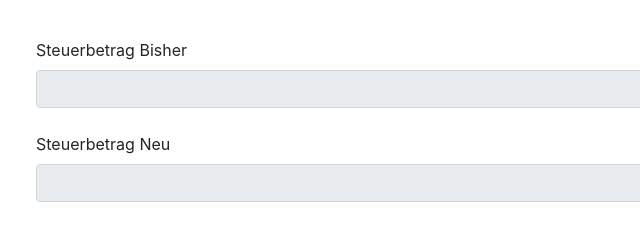
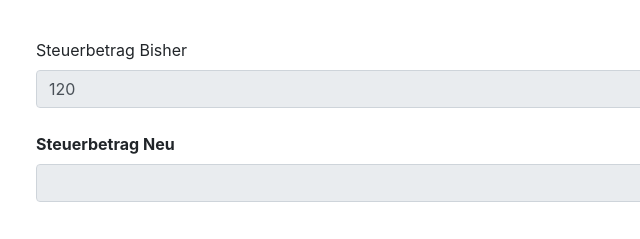
Before and after one commit to FabioTavernini/strassenverkehrssteuerrechner, a plain HTML site: page index.html in a window 1280 px wide. Both pictures are taken after a click on the button "Berechnen". Shown: the part 900-1139 px from the top of the page, 284-924 px from the left. Drawn offline with nearby package versions, Linux system fonts and the light colour scheme.

Commit message:
added calculation for current tax

```diff
--- a/index.html
+++ b/index.html
@@ -109,7 +109,7 @@
             <label for="steuerbisher">Steuerbetrag Bisher</label>
             <input class="form-control mb-4" type="number" name="steuerbisher" id="steuerbisher" readonly>
 
-            <label for="steuerneu">Steuerbetrag Neu</label>
+            <label for="steuerneu" class="font-weight-bold">Steuerbetrag Neu</label>
             <input class="form-control mb-4" type="number" name="steuerneu" id="steuerneu" readonly>
 
         </div>
@@ -130,9 +130,11 @@
             let leistung = parseFloat(document.getElementById('leistung').value);
             let marktdurchdringung = parseFloat(document.getElementById('marktdurchdringung').value);
 
-            taxneu = calculatetax(leergewicht, hubraum, leistung, marktdurchdringung);
+            taxneu = calculatetaxneu(leergewicht, hubraum, leistung, marktdurchdringung);
+            taxbisher = calculatetaxbisher(leergewicht, hubraum, leistung, marktdurchdringung);
 
             document.getElementById('steuerneu').value = taxneu;
+            document.getElementById('steuerbisher').value = taxbisher;
 
         }
 
--- a/script.js
+++ b/script.js
@@ -1,4 +1,4 @@
-function calculatetax(leergewicht, hubraum, leistung, marktdurchdringung) {
+function calculatetaxneu(leergewicht, hubraum, leistung, marktdurchdringung) {
 
 
     console.log(leergewicht, hubraum, leistung, marktdurchdringung)
@@ -29,8 +29,12 @@ function calculatetax(leergewicht, hubraum, leistung, marktdurchdringung) {
     // Extract FaktorX, FaktorY, FaktorZ from the selected row
     const { FaktorX, FaktorY, FaktorZ } = row;
 
+
+
+    const tax = (leergewicht * FaktorX) + (hubraum * FaktorY) + (leistung * FaktorZ);
+
+
     // Calculate the emission tax using the formula
-    const tax = (leergewicht * FaktorX) + (hubraum * FaktorY) + (leistung * FaktorZ);
 
     console.log(Math.round(tax));
 
@@ -38,3 +42,55 @@ function calculatetax(leergewicht, hubraum, leistung, marktdurchdringung) {
     return Math.round(tax);
 
 }
+
+
+
+function calculatetaxbisher(leergewicht, hubraum, leistung, marktdurchdringung) {
+
+
+    console.log(leergewicht, hubraum, leistung, marktdurchdringung)
+
+
+    const matrix = [
+        { Anteil: 0, FaktorX: 0.00000, FaktorY: 0.13010, FaktorZ: 0.00000 },
+        { Anteil: 3.5, FaktorX: 0.00276, FaktorY: 0.13010, FaktorZ: 0.03636 },
+        { Anteil: 10, FaktorX: 0.00772, FaktorY: 0.13010, FaktorZ: 0.09898 },
+        { Anteil: 20, FaktorX: 0.01515, FaktorY: 0.13010, FaktorZ: 0.18641 },
+        { Anteil: 30, FaktorX: 0.02227, FaktorY: 0.13010, FaktorZ: 0.26419 },
+        { Anteil: 40, FaktorX: 0.02914, FaktorY: 0.13010, FaktorZ: 0.33383 },
+        { Anteil: 50, FaktorX: 0.03575, FaktorY: 0.13010, FaktorZ: 0.39411 },
+        { Anteil: 60, FaktorX: 0.04212, FaktorY: 0.13010, FaktorZ: 0.45067 },
+        { Anteil: 70, FaktorX: 0.04826, FaktorY: 0.13010, FaktorZ: 0.50215 },
+        { Anteil: 80, FaktorX: 0.05416, FaktorY: 0.13010, FaktorZ: 0.54921 },
+        { Anteil: 90, FaktorX: 0.05989, FaktorY: 0.13010, FaktorZ: 0.59238 },
+        { Anteil: 100, FaktorX: 0.06541, FaktorY: 0.13010, FaktorZ: 0.63212 }
+    ];
+
+    let row = matrix.find(entry => entry.Anteil === marktdurchdringung);
+
+    // If no matching row found, return an error or default value
+    if (!row) {
+        return "Error: Invalid market penetration index";
+    }
+
+    // Extract FaktorX, FaktorY, FaktorZ from the selected row
+    const { FaktorX, FaktorY, FaktorZ } = row;
+
+
+
+    if (hubraum > 800) {
+        tax = ((Math.ceil((hubraum - 800) / 100) * 12) + 120);
+    } else {
+        console.log("Less 800")
+        tax = 120;
+    }
+
+
+
+    // Calculate the emission tax using the formula
+    console.log(Math.round(tax));
+
+    // Return the calculated tax value
+    return Math.round(tax);
+
+}
```
